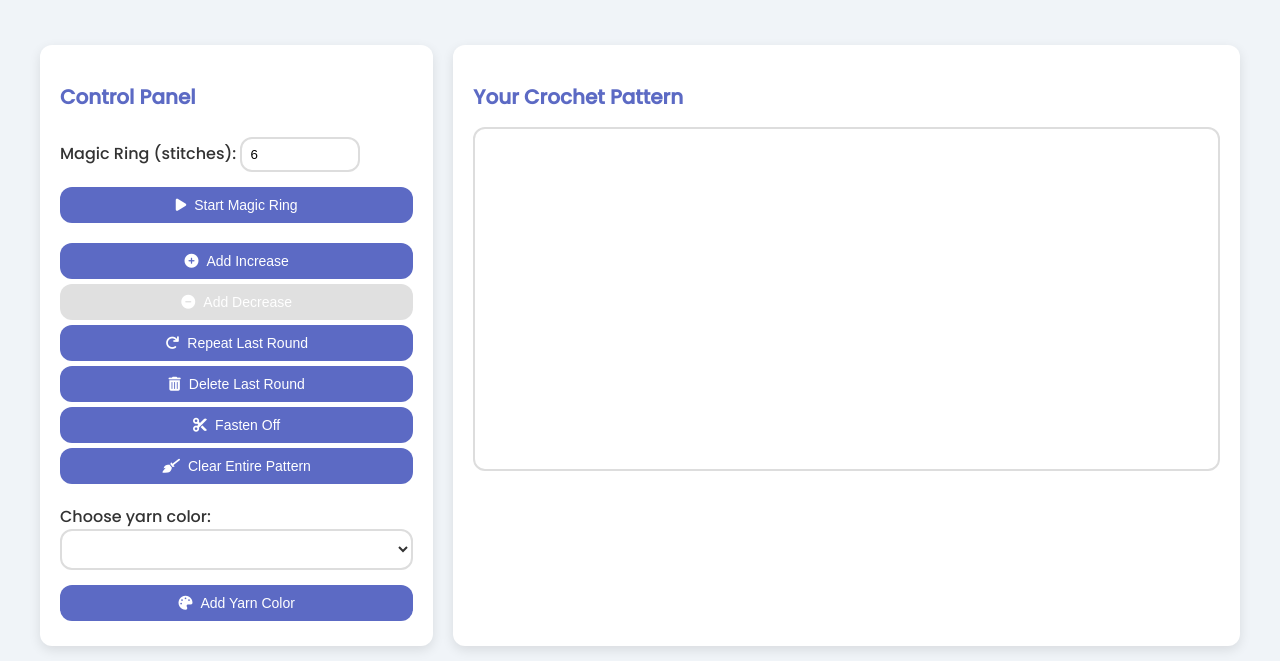
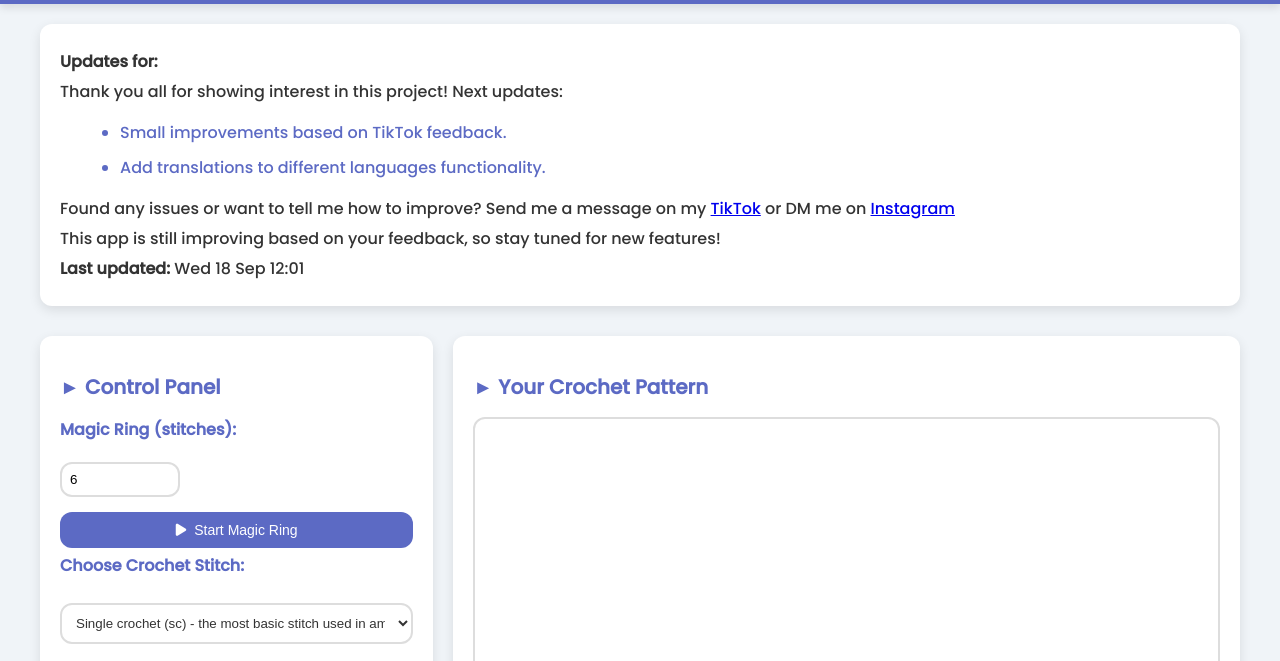
Before and after one commit to isabellagreco1997/crochetdashboard, a plain HTML site: page index.html in a window 1280 px wide. Shown: the part 152-813 px from the top of the page. Drawn offline with nearby package versions, Linux system fonts and the light colour scheme.

Commit message:
Add files via upload

```diff
--- a/index.html
+++ b/index.html
@@ -14,19 +14,47 @@
 
     <header>
         <div class="logo-container">
-          <img src="logo.png" alt="Logo" class="logo"> <!-- Add your logo here -->
-          <h1>Crochet Pattern Dashboard</h1>
+          <img src="logo.png" alt="Logo" class="logo"> <!-- Only the logo remains in the header -->
         </div>
-      </header>
+    </header>
+        <!-- Updates Section -->
+        <div class="updates-section">
+            <p><strong>Updates for: </strong> <span id="update-date"></span></p>
+            <p>Thank you all for showing interest in this project! Next updates:</p>
+            <ul>
+              <li>Small improvements based on TikTok feedback.</li>
+              <li>Add translations to different languages functionality.</li>
+            </ul>
+            <p>Found any issues or want to tell me how to improve? Send me a message on my
+              <a href="https://www.tiktok.com/@knottycreationsbyisa" target="_blank">TikTok</a>
+              or DM me on
+              <a href="https://www.instagram.com/knottycreationsbyisa" target="_blank">Instagram</a>
+            </p>
+            <p>This app is still improving based on your feedback, so stay tuned for new features!</p>
+            <p><strong>Last updated:</strong> <span id="last-update-date">Wed 18 Sep 12:01</span></p>
+
+          </div>
+
 
   <div class="dashboard-container">
     <!-- Control Panel -->
     <section class="control-panel">
-      <h2>Control Panel</h2>
+      <h2>► Control Panel</h2>
 
       <label for="magic-ring-input">Magic Ring (stitches):</label>
       <input type="number" id="magic-ring-input" value="6" min="1" />
       <button id="start-magic-ring"><i class="fas fa-play"></i> Start Magic Ring</button>
+
+      <label for="crochet-stitch">Choose Crochet Stitch:</label>
+      <select id="crochet-stitch">
+        <option value="sc">Single crochet (sc) - the most basic stitch used in amigurumi</option>
+        <option value="hdc">Half double crochet (hdc)</option>
+        <option value="dc">Double crochet (dc)</option>
+        <option value="sl st">Slip stitch (sl st)</option>
+        <option value="tc">Triple crochet (tc)</option>
+        <option value="bobble">Bobble stitch</option>
+        <option value="popcorn">Popcorn stitch</option>
+      </select>
 
       <div class="button-group">
         <button id="add-increase"><i class="fas fa-plus-circle"></i> Add Increase</button>
@@ -40,15 +68,36 @@
       <div class="yarn-group">
         <label for="yarn-color">Choose yarn color:</label>
         <select id="yarn-color">
-          <!-- Color options -->
-        </select>
+            <option value="Color A">Color A</option>
+            <option value="Color B">Color B</option>
+            <option value="Color C">Color C</option>
+            <option value="Color D">Color D</option>
+            <option value="Color E">Color E</option>
+            <option value="Red">Red</option>
+            <option value="Blue">Blue</option>
+            <option value="Green">Green</option>
+            <option value="Yellow">Yellow</option>
+            <option value="Purple">Purple</option>
+            <option value="Pink">Pink</option>
+            <option value="White">White</option>
+            <option value="Black">Black</option>
+            <option value="Orange">Orange</option>
+            <option value="Teal">Teal</option>
+            <option value="Brown">Brown</option>
+            <option value="Magenta">Magenta</option>
+            <option value="Lavender">Lavender</option>
+            <option value="Gray">Gray</option>
+            <option value="Gold">Gold</option>
+            <option value="Silver">Silver</option>
+
+          </select>
         <button id="add-yarn-color"><i class="fas fa-palette"></i> Add Yarn Color</button>
       </div>
     </section>
 
     <!-- Pattern Display -->
     <section class="pattern-display">
-      <h2>Your Crochet Pattern</h2>
+      <h2>► Your Crochet Pattern</h2>
       <div id="pattern" class="pattern-text"></div>
     </section>
   </div>
@@ -73,7 +122,6 @@
     </div>
   </footer>
 
-
   <script src="script.js"></script>
 </body>
 </html>
--- a/script.js
+++ b/script.js
@@ -9,6 +9,12 @@ let repeatInProgress = false;
 
 const startMagicRingButton = document.getElementById('start-magic-ring');
 const decreaseButton = document.getElementById('add-decrease');
+
+// Function to get the selected stitch from the dropdown
+function getSelectedStitch() {
+  const stitchDropdown = document.getElementById('crochet-stitch');
+  return stitchDropdown.options[stitchDropdown.selectedIndex].value;  // Return the selected stitch abbreviation
+}
 
 // Load the saved pattern from localStorage when the page loads
 window.addEventListener('load', () => {
@@ -53,8 +59,17 @@ startMagicRingButton.addEventListener('click', () => {
 });
 
 document.getElementById('add-increase').addEventListener('click', () => {
+  const selectedStitch = getSelectedStitch();  // Get the selected stitch
   totalStitches += Math.floor(totalStitches / lastIncreaseBase); // Calculate total stitches after increase
-  const increasePattern = `Round ${currentRound}: 1 sc in each of the next ${lastIncreaseBase} stitches, INC. (${totalStitches} sts)`;
+
+  let increasePattern;
+  if (selectedStitch !== 'sc') {
+    // If it's not single crochet, add a note about the increase
+    increasePattern = `Round ${currentRound}: 1 ${selectedStitch} in each of the next ${lastIncreaseBase} stitches, INC using ${selectedStitch}. (${totalStitches} sts)`;
+  } else {
+    increasePattern = `Round ${currentRound}: 1 ${selectedStitch} in each of the next ${lastIncreaseBase} stitches, INC. (${totalStitches} sts)`;
+  }
+
   pattern.push(increasePattern);
   lastRoundPattern = increasePattern;
   lastIncreaseBase++;
@@ -70,14 +85,15 @@ document.getElementById('add-increase').addEventListener('click', () => {
 });
 
 decreaseButton.addEventListener('click', () => {
+  const selectedStitch = getSelectedStitch();  // Get the selected stitch
   if (totalStitches > 6) {
     if (totalStitches === 12) {
       totalStitches = 6; // Reduce to 6 after full DEC
-      const decreasePattern = `Round ${currentRound}: 6 DEC. (${totalStitches} sts)`;
+      const decreasePattern = `Round ${currentRound}: 6 DEC using ${selectedStitch}. (${totalStitches} sts)`;
       pattern.push(decreasePattern);
     } else {
       totalStitches -= Math.floor(totalStitches / lastIncreaseBase); // Calculate total stitches after decrease
-      const decreasePattern = `Round ${currentRound}: 1 sc in each of the next ${lastIncreaseBase - 1} stitches, DEC. (${totalStitches} sts)`;
+      const decreasePattern = `Round ${currentRound}: 1 ${selectedStitch} in each of the next ${lastIncreaseBase - 1} stitches, DEC. (${totalStitches} sts)`;
       pattern.push(decreasePattern);
     }
     lastRoundPattern = pattern[pattern.length - 1];
@@ -95,14 +111,15 @@ decreaseButton.addEventListener('click', () => {
 });
 
 document.getElementById('repeat-round').addEventListener('click', () => {
+  const selectedStitch = getSelectedStitch();  // Get the selected stitch
   if (!repeatInProgress) {
     repeatStartRound = currentRound;
     repeatInProgress = true;
-    pattern.push(`Round ${currentRound}: 1 sc in each stitch. (${totalStitches} sts)`);
+    pattern.push(`Round ${currentRound}: 1 ${selectedStitch} in each stitch. (${totalStitches} sts)`);
   } else {
     repeatCount++;
     pattern.pop();
-    const repeatPattern = `Round ${repeatStartRound}-${currentRound}: 1 sc in each stitch. (${totalStitches} sts)`;
+    const repeatPattern = `Round ${repeatStartRound}-${currentRound}: 1 ${selectedStitch} in each stitch. (${totalStitches} sts)`;
     pattern.push(repeatPattern);
   }
   currentRound++;
@@ -130,13 +147,22 @@ document.getElementById('fasten-off').addEventListener('click', () => {
 });
 
 document.getElementById('add-yarn-color').addEventListener('click', () => {
-  const yarnColor = document.getElementById('yarn-color').value;
-  const colorPattern = `With ${yarnColor} yarn.`;
-  pattern.push(colorPattern);
+    const yarnColor = document.getElementById('yarn-color').value;
 
-  savePattern(); // Save the pattern to localStorage
-  updatePatternDisplay();
-});
+    // Check if the selected color starts with "Color" and handle accordingly
+    let colorPattern;
+    if (yarnColor.startsWith("Color")) {
+      colorPattern = `With ${yarnColor}.`; // Do not add "yarn" for Color A, B, C, etc.
+    } else {
+      colorPattern = `With ${yarnColor} yarn.`; // Add "yarn" for regular color names
+    }
+
+    pattern.push(colorPattern);
+
+    savePattern(); // Save the pattern to localStorage
+    updatePatternDisplay();
+  });
+
 
 document.getElementById('clear-pattern').addEventListener('click', () => {
   pattern = [];
--- a/styles.css
+++ b/styles.css
@@ -23,7 +23,7 @@ header {
 }
 
 .logo {
-    width: 200px; /* Adjust the size of your logo */
+    width: 300px; /* Adjust the size of your logo */
     height: auto;
     margin-right: 15px;
 }
@@ -39,7 +39,7 @@ header h1 {
     display: grid;
     grid-template-columns: 1fr 2fr; /* Two columns: Control Panel | Pattern Display */
     gap: 20px;
-    padding: 40px;
+    padding: 20px 40px;
     max-width: 1200px;
     margin: 40px auto;
 }
@@ -109,6 +109,24 @@ select {
 }
 
 /* Pattern Display */
+
+.dashboard-container {
+    display: grid;
+    grid-template-columns: 1fr 2fr;  /* Two columns: Control Panel | Pattern Display */
+    gap: 20px;
+    padding: 10px 40px;
+    max-width: 1200px;
+    margin: 0 auto;                  /* Ensure it's centered */
+}
+
+/* Adjust the control panel and pattern display layout */
+.control-panel {
+    background: #fff;
+    padding: 20px;
+    border-radius: 12px;
+    box-shadow: 0 4px 12px rgba(0, 0, 0, 0.1);
+}
+
 .pattern-display {
     background: #fff;
     padding: 20px;
@@ -129,7 +147,7 @@ select {
     border: 2px solid #ddd;
     font-family: monospace;
     font-size: 14px;
-    height: 300px;
+    height: 85%;
     overflow-y: auto;
     white-space: pre-wrap;
 }
@@ -200,3 +218,68 @@ footer {
 .social-icons a:hover {
     color: #ddd; /* Lighten the icon color on hover */
 }
+
+/* Dashboard Title Style */
+.dashboard-title {
+    display: grid;
+    grid-template-columns: 1fr 2fr;
+    gap: 20px;
+    padding-top: 40px;
+    padding-left: 10px;
+    max-width: 1200px;
+    margin: 0 auto;     /* Adjust padding to match container */
+}
+
+.dashboard-title h1 {
+    font-size: 28px;
+    color: #333;
+    margin: 0;
+}
+
+/* Control Panel Dropdown */
+select {
+    padding: 10px;
+    width: 100%;
+    border-radius: 12px;
+    border: 2px solid #ddd;
+    background-color: #fff;
+    color: #333; /* Dark gray text */
+    margin-top: 15px;
+}
+
+/* Control Panel Styles */
+.control-panel label {
+    display: block;
+    margin-bottom: 10px;
+    color: #5c6ac4; /* Match color with the theme */
+    font-weight: 600;
+}
+
+/* Updates Section */
+.updates-section {
+    background-color: #fff; /* Match the control panel background */
+    padding: 20px;
+    border-radius: 12px;
+    box-shadow: 0 4px 12px rgba(0, 0, 0, 0.1); /* Consistent shadow */
+    margin-bottom: 20px;
+    max-width: 1160px;
+    margin: 20px auto; /* Center it like the dashboard */
+}
+
+.updates-section p {
+    margin: 5px 0;
+    font-size: 16px;
+    color: #333;
+    text-align: left; /* Align text to the left */
+}
+
+.updates-section ul {
+    list-style-type: disc;  /* Bullet points */
+    margin-left: 20px;      /* Indent the bullet points */
+}
+
+.updates-section ul li {
+    font-size: 16px;
+    color: #5c6ac4;         /* Same blue as the theme */
+    margin-bottom: 10px;
+}
```
Lines whose indentation alone changed are shown as unchanged.
